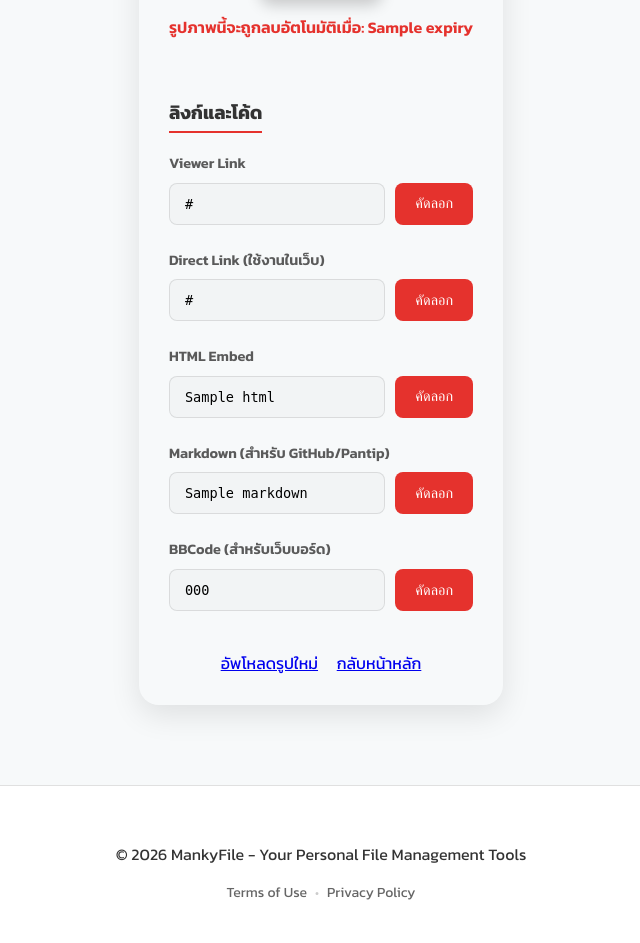
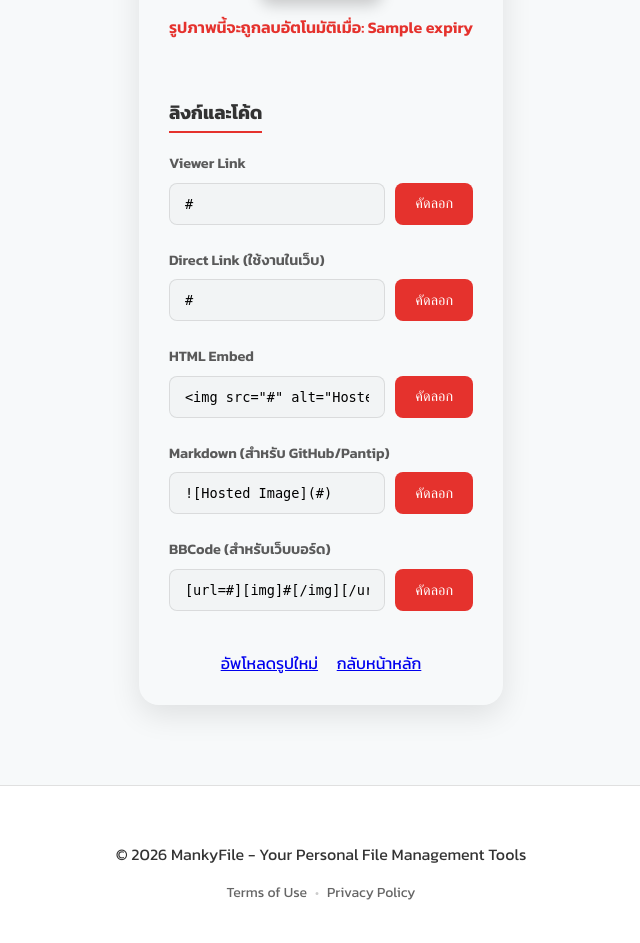
Before and after one commit to bossmoonmod/MankyFile, a Django app: template templates/converter/host_image_result.html in a window 1280 px wide. Shown: the part 437-1380 px from the top of the page, without its empty margins (319-959 px from the left). Run offline with Django 5.2, Linux system fonts and the light colour scheme; the template is opened without the code that fills it: most values are stand-ins (such as "Sample title", 1, 10 or a date in 2020); some libraries are stand-ins or nearby versions.

Commit message:
Fix Host Image empty BBCode and HTML string generation

```diff
--- a/templates/converter/host_image_result.html
+++ b/templates/converter/host_image_result.html
@@ -11,10 +11,11 @@
         style="background: var(--card-bg); border-radius: 20px; padding: 30px; box-shadow: 0 10px 30px rgba(0,0,0,0.1); margin-top: 30px; text-align: left;">
 
         <!-- Preview -->
+        {% with final_url=res.direct_link|default:res.url|default:res.link %}
         <div style="text-align: center; margin-bottom: 40px;">
-            <img src="{{ res.direct_link }}" alt="Preview Image"
+            <img src="{{ final_url }}" alt="Preview Image"
                 style="max-width: 100%; max-height: 400px; border-radius: 12px; box-shadow: 0 5px 15px rgba(0,0,0,0.2);"
-                onerror="this.onerror=null; this.src='https://via.placeholder.com/400x300?text=Image+Load+Error'; this.style.border='2px solid red'; console.error('Failed to load image: {{ res.direct_link }}');">
+                onerror="this.onerror=null; this.src='https://via.placeholder.com/400x300?text=Image+Load+Error'; this.style.border='2px solid red'; console.error('Failed to load image: {{ final_url }}');">
             {% if res.expiry %}
             <p style="margin-top: 15px; color: #e5322d; font-weight: 600;">
                 <i class="fas fa-history"></i> รูปภาพนี้จะถูกลบอัตโนมัติเมื่อ: {{ res.expiry }}
@@ -35,7 +36,7 @@
             <div class="link-group">
                 <label>Viewer Link</label>
                 <div class="copy-box">
-                    <input type="text" value="{{ res.viewer_link }}" readonly>
+                    <input type="text" value="{{ res.viewer_link|default:final_url }}" readonly>
                     <button onclick="copyToClipboard(this)">คัดลอก</button>
                 </div>
             </div>
@@ -43,7 +44,7 @@
             <div class="link-group">
                 <label>Direct Link (ใช้งานในเว็บ)</label>
                 <div class="copy-box">
-                    <input type="text" value="{{ res.direct_link }}" readonly>
+                    <input type="text" value="{{ final_url }}" readonly>
                     <button onclick="copyToClipboard(this)">คัดลอก</button>
                 </div>
             </div>
@@ -51,7 +52,7 @@
             <div class="link-group">
                 <label>HTML Embed</label>
                 <div class="copy-box">
-                    <input type="text" value="{{ res.codes.html }}" readonly>
+                    <input type="text" value="<img src=&quot;{{ final_url }}&quot; alt=&quot;Hosted Image&quot; />" readonly>
                     <button onclick="copyToClipboard(this)">คัดลอก</button>
                 </div>
             </div>
@@ -59,7 +60,7 @@
             <div class="link-group">
                 <label>Markdown (สำหรับ GitHub/Pantip)</label>
                 <div class="copy-box">
-                    <input type="text" value="{{ res.codes.markdown }}" readonly>
+                    <input type="text" value="![Hosted Image]({{ final_url }})" readonly>
                     <button onclick="copyToClipboard(this)">คัดลอก</button>
                 </div>
             </div>
@@ -67,11 +68,13 @@
             <div class="link-group">
                 <label>BBCode (สำหรับเว็บบอร์ด)</label>
                 <div class="copy-box">
-                    <input type="text" value="{{ res.codes.bbcode }}" readonly>
+                    <input type="text" value="[url={{ res.viewer_link|default:final_url }}][img]{{ final_url }}[/img][/url]" readonly>
                     <button onclick="copyToClipboard(this)">คัดลอก</button>
                 </div>
             </div>
+
         </div>
+        {% endwith %}
 
         <div style="margin-top: 40px; text-align: center;">
             <a href="{% url 'converter:host_image' %}" class="btn btn-secondary">อัพโหลดรูปใหม่</a>
```
